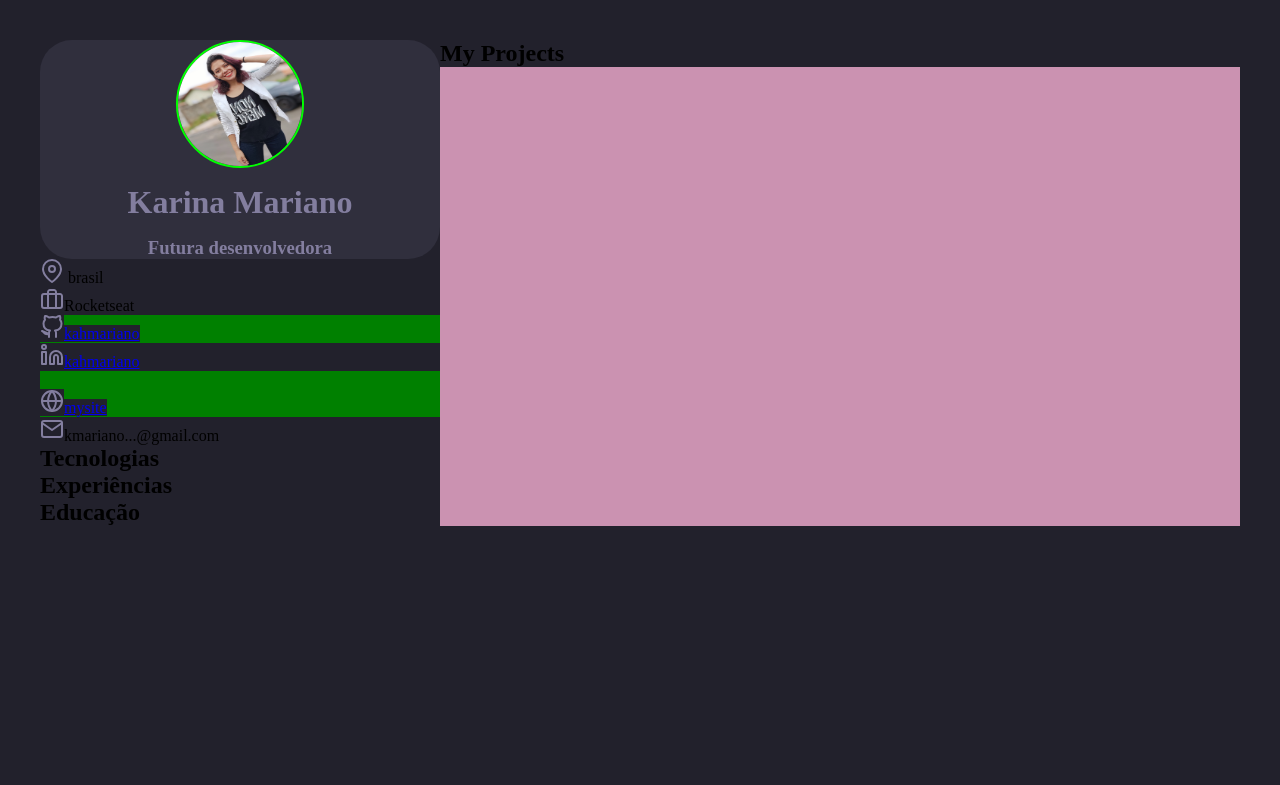
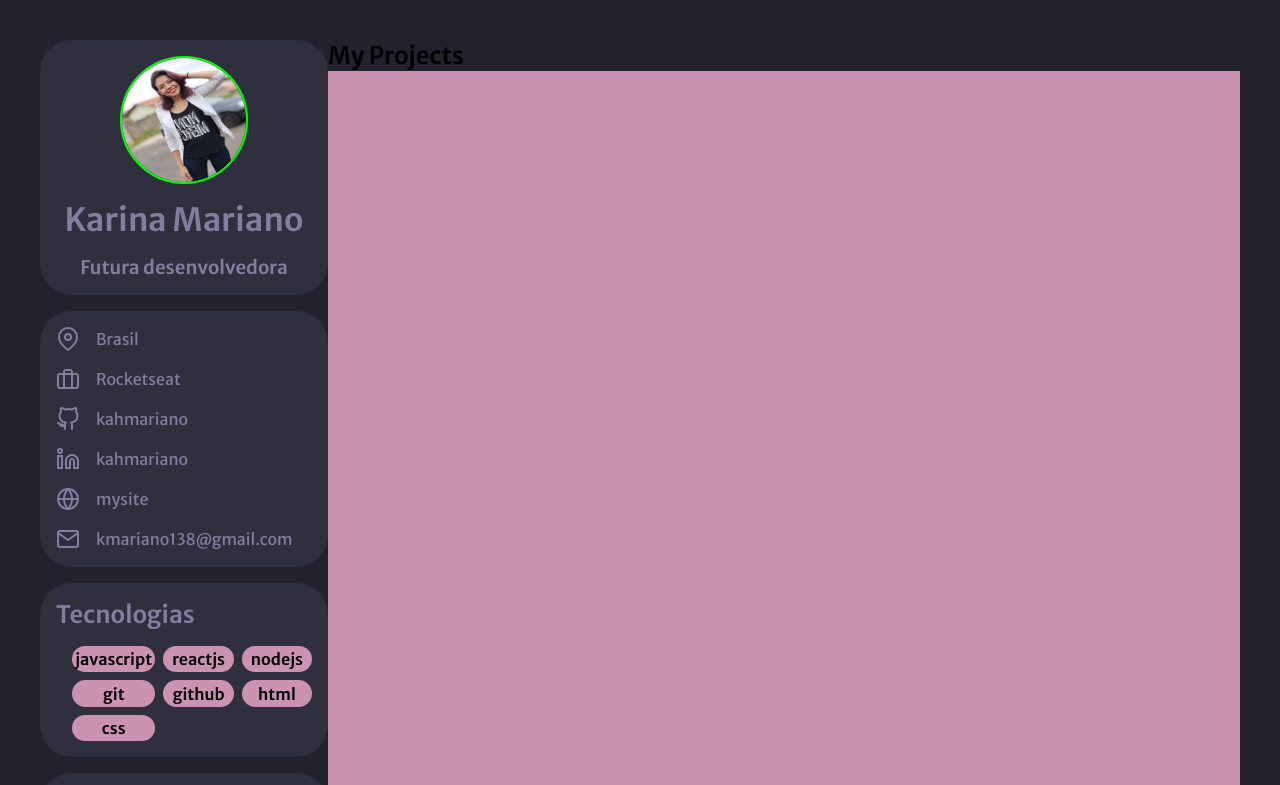
Before and after one commit to kahmariano/portifolio, a React (Create React App) app: page / in a window 1280 px wide. Shown: the top 785 px of the page. Built offline with nearby package versions, Linux system fonts and the light colour scheme.

Commit message:
estilizaçao do lado esquerdo parte final

```diff
--- a/public/index.html
+++ b/public/index.html
@@ -12,7 +12,12 @@
     <link rel="apple-touch-icon" href="%PUBLIC_URL%/logo192.png" />
 
     <link rel="manifest" href="%PUBLIC_URL%/manifest.json" />
-
+    <link rel="preconnect" href="https://fonts.googleapis.com" />
+    <link rel="preconnect" href="https://fonts.gstatic.com" crossorigin />
+    <link
+      href="https://fonts.googleapis.com/css2?family=Merriweather+Sans:wght@400;600&display=swap"
+      rel="stylesheet"
+    />
     <title>React App</title>
   </head>
   <body>
--- a/src/pages/Home/index.jsx
+++ b/src/pages/Home/index.jsx
@@ -27,7 +27,7 @@ export function Home() {
         </Profile>
         <PersonalData>
           <p>
-            <img src={map_pin} alt="icone de localizaçao" /> brasil
+            <img src={map_pin} alt="icone de localizaçao" /> Brasil
           </p>
           <p>
             <img src={briefcase} alt="icone de predio" />
@@ -43,24 +43,53 @@ export function Home() {
               kahmariano
             </a>
           </p>
-          <br />
           <a href="https://my-site-rouge.vercel.app/">
             <img src={globe} alt="icone de globo" />
             mysite
           </a>
           <p>
             <img src={mail} alt="icone de email" />
-            kmariano...@gmail.com
+            kmariano138@gmail.com
           </p>
         </PersonalData>
         <Technologies>
           <h2>Tecnologias</h2>
+          <div>
+            <p>JavaScript</p>
+            <p>Reactjs</p>
+            <p>Nodejs</p>
+            <p>Git</p>
+            <p>GitHub</p>
+            <p>HTML</p>
+            <p>CSS</p>
+          </div>
         </Technologies>
         <Experience>
           <h2>Experiências</h2>
+          <ul>
+            <li>
+              Barbearia
+              <dd>2020 - Atualmente </dd>
+              <dd>Salao de beleza A Casa Préo</dd>
+            </li>
+            <li>
+              Desenvolvimento
+              <dd>2022 - Atualmente</dd>
+              <dd>Projetos pessoais</dd>
+            </li>
+          </ul>
         </Experience>
         <Education>
           <h2>Educação</h2>
+          <ul>
+            <li>
+              Barbearia <dd>2018 - 2020 </dd>
+              <dd>Curso de cabelereira e barbeira</dd>
+            </li>
+            <li>
+              Rocketseat <dd>2022 - atualmente</dd> <dd>Discover</dd>
+            </li>
+          </ul>
         </Education>
       </LeftSide>
       <RightSide>
--- a/src/pages/Home/style.js
+++ b/src/pages/Home/style.js
@@ -2,24 +2,25 @@ import styled from 'styled-components'
 
 export const HomeWrapper = styled.div`
   display: grid;
-  grid-template-columns: 1fr 2fr;
+  grid-template-columns: 18rem 2fr;
   margin: 2.5rem;
 `
 export const LeftSide = styled.div`
   background-color: ${({ theme }) => theme.color.bodyColor};
+  display: grid;
+  gap: 1rem;
 `
 export const Profile = styled.div`
   background: ${({ theme }) => theme.color.bg_cards};
   color: ${({ theme }) => theme.color.text_color};
   border-radius: 2rem;
 
-  /* display: grid; */
   display: flex;
   gap: 1rem;
-
   flex-direction: column;
   align-items: center;
   justify-content: center;
+  padding: 1rem 0 1rem 0;
 
   img {
     width: 8rem;
@@ -35,26 +36,95 @@ export const Profile = styled.div`
   }
 `
 export const PersonalData = styled.div`
-  background: green;
+  background: ${({ theme }) => theme.color.bg_cards};
+  color: ${({ theme }) => theme.color.text_color};
+  display: grid;
+  flex-direction: column;
+  align-items: left;
+  justify-content: left;
+  border-radius: 2rem;
+  gap: 1rem;
+  padding: 1rem 0 1rem 1rem;
+
+  p,
+  a,
+  img {
+    background: ${({ theme }) => theme.color.bg_cards};
+    text-decoration: none;
+    color: ${({ theme }) => theme.color.text_color};
+    display: flex;
+    align-items: center;
+    gap: 1rem;
+  }
 `
 export const Technologies = styled.div`
-  background: yellow;
+  background: ${({ theme }) => theme.color.bg_cards};
+  color: ${({ theme }) => theme.color.text_color};
+  padding: 1rem;
+  border-radius: 2rem;
+  h2 {
+    margin-bottom: 1rem;
+    background: ${({ theme }) => theme.color.bg_cards};
+    color: ${({ theme }) => theme.color.text_color};
+  }
+  div {
+    background: ${({ theme }) => theme.color.bg_cards};
+    gap: 0.5rem;
+    display: grid;
+    flex-direction: column;
+    grid-template-columns: 1fr 1fr 1fr;
+    margin: 0 0 0 1rem;
+  }
+  p {
+    background: ${({ theme }) => theme.color.bg_techs};
+    color: #000000;
+    border-radius: 30px;
+    font-weight: bold;
+    text-transform: lowercase;
+    display: flex;
+    justify-content: center;
+    padding: 0.2rem;
+  }
 `
 export const Experience = styled.div`
-  background: pink;
+  background: ${({ theme }) => theme.color.bg_cards};
+  color: ${({ theme }) => theme.color.text_color};
+  padding: 1rem;
+  border-radius: 2rem;
+  display: grid;
+  gap: 1rem;
+  h2,
+  ul,
+  li,
+  dd {
+    background: ${({ theme }) => theme.color.bg_cards};
+  }
+  ul,
+  li,
+  dd {
+    margin: 0 0 0 1rem;
+  }
 `
 export const Education = styled.div`
-  background: blue;
+  background: ${({ theme }) => theme.color.bg_cards};
+  color: ${({ theme }) => theme.color.text_color};
+  padding: 1rem;
+  border-radius: 2rem;
+  display: grid;
+  gap: 1rem;
+
+  h2,
+  ul,
+  li,
+  dd {
+    background: ${({ theme }) => theme.color.bg_cards};
+  }
+  ul,
+  li,
+  dd {
+    margin: 0 0 0 1rem;
+  }
 `
 export const RightSide = styled.div`
   background: #cb92b1;
 `
-
-/*  Profile,
-  HomeWrapper,
-  PersonalData,
-  Technologies,
-  Experience,
-  Education,
-  RightSide,
-  LeftSide */
--- a/src/styles/global.js
+++ b/src/styles/global.js
@@ -6,5 +6,6 @@ export default createGlobalStyle`
   padding: 0;
   box-sizing: border-box;
    background-color: ${({ theme }) => theme.color.bodyColor};
+   font-family: 'Merriweather Sans', sans-serif;
 
 }`
```
